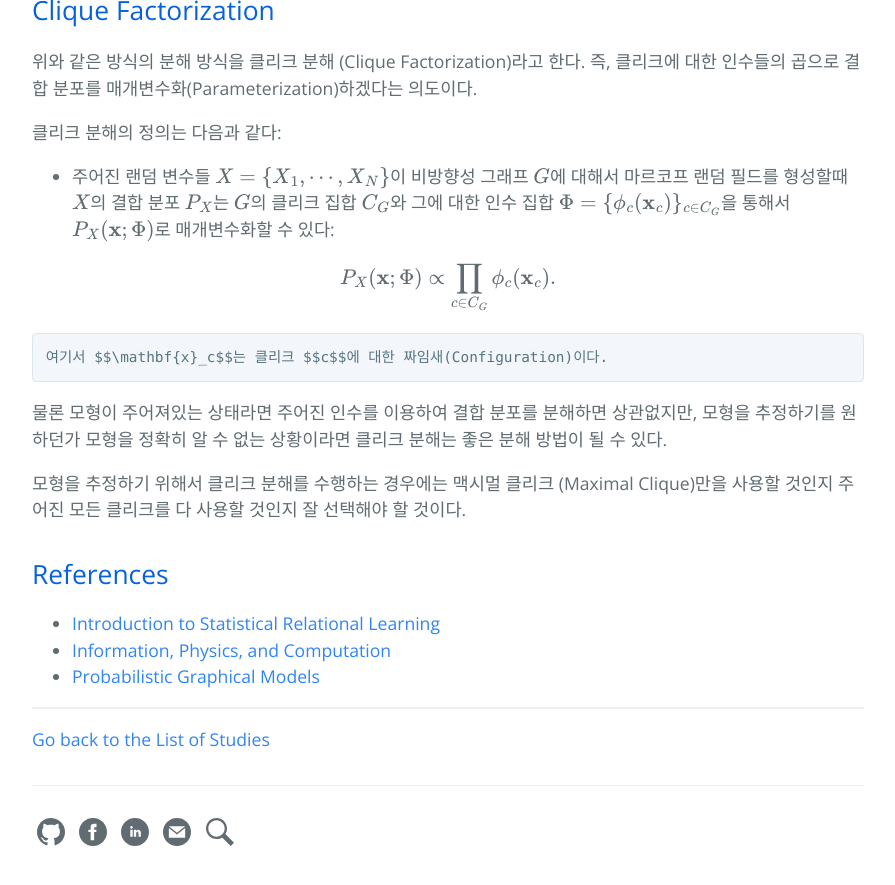
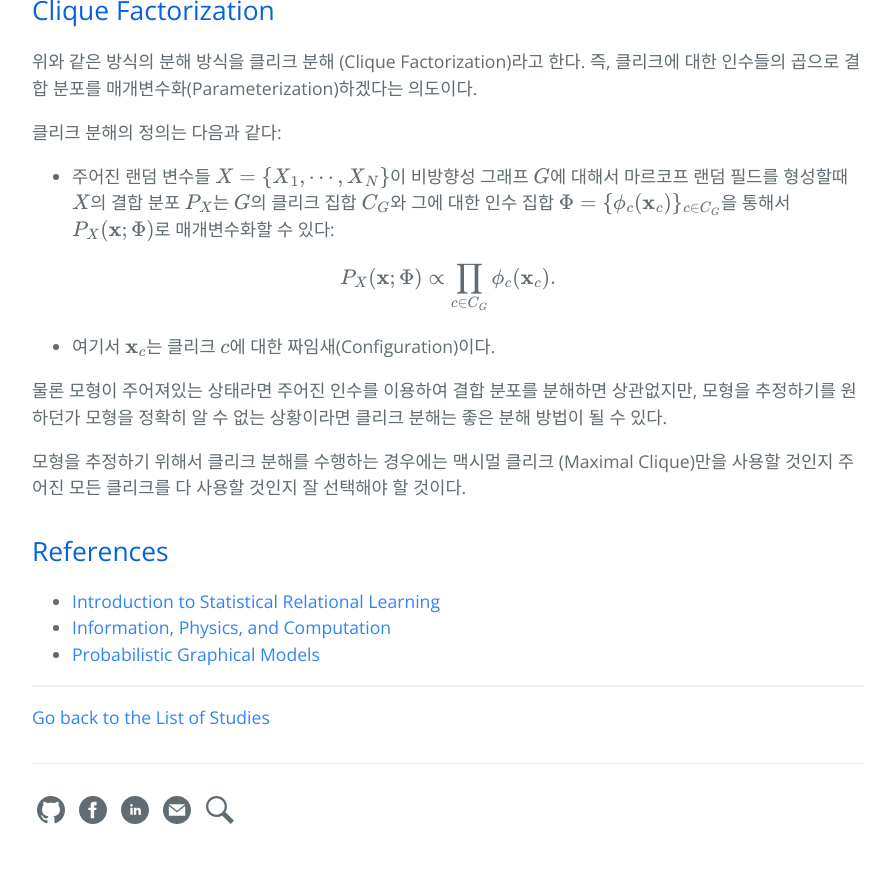
Before and after one commit to hcnoh/hcnoh.github.io, a Jekyll site: the page built from _posts/2020-03-01-graphical-model-03.md, in a window 1280 px wide and 900 px high, scrolled down 1911 px. Shown: the top 885 px of the window, without its empty margins (192-1087 px from the left). Built offline with Jekyll 4.4.1, drawn with Linux system fonts in a browser that asks for light colours; formulas are drawn with MathJax 3; comment, search, counter and statistics services are not loaded.

Commit message:
modified a misstypo.

```diff
--- a/_posts/2020-03-01-graphical-model-03.md
+++ b/_posts/2020-03-01-graphical-model-03.md
@@ -70,7 +70,7 @@ $$
 P_X(\mathbf{x};\Phi) \propto \prod_{c \in C_G} \phi_c (\mathbf{x}_c).
 $$
 
-    여기서 $$\mathbf{x}_c$$는 클리크 $$c$$에 대한 짜임새(Configuration)이다.
+- 여기서 $$\mathbf{x}_c$$는 클리크 $$c$$에 대한 짜임새(Configuration)이다.
 
 물론 모형이 주어져있는 상태라면 주어진 인수를 이용하여 결합 분포를 분해하면 상관없지만, 모형을 추정하기를 원하던가 모형을 정확히 알 수 없는 상황이라면 클리크 분해는 좋은 분해 방법이 될 수 있다.
 
```
